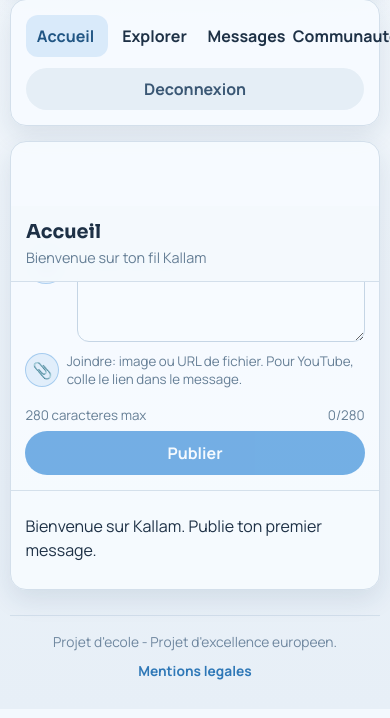
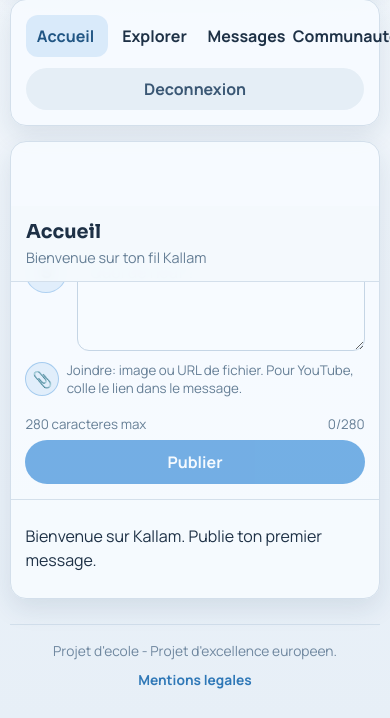
Before and after one commit to yugmerabtene/kallam, a Django app: page / in a window 390 px wide; the page is wider, and only the part inside the window is pictured. Shown: the part 226-944 px from the top of that part. Before the commit the page ends 906 px from the top of that part, so only its background shows below. Run offline with Django 5.2, Linux system fonts and the light colour scheme; the visitor is signed in with stand-in values (Sample User, id 1); data comes from the database, SQL or seed files in the repository.

Commit message:
fix(ui): increase composer offset under home bar

```diff
--- a/accounts/static/accounts/styles.css
+++ b/accounts/static/accounts/styles.css
@@ -469,12 +469,12 @@ button.secondary:hover {
 }
 
 .composer {
-  padding-top: 1.28rem;
+  padding-top: 1.85rem;
 }
 
 #composer,
 .tweet-card {
-  scroll-margin-top: 112px;
+  scroll-margin-top: 148px;
 }
 
 .composer-top {
@@ -789,7 +789,7 @@ button.secondary:hover {
 
   #composer,
   .tweet-card {
-    scroll-margin-top: 96px;
+    scroll-margin-top: 130px;
   }
 }
 
```
